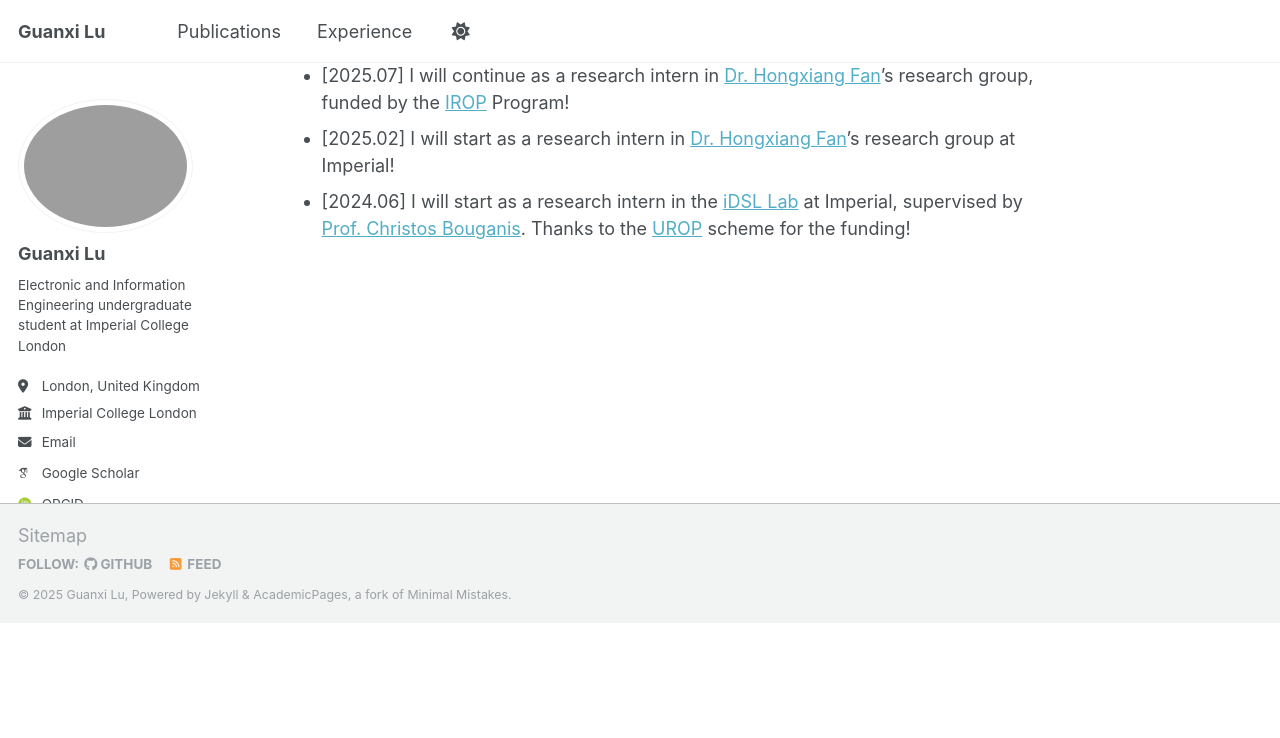
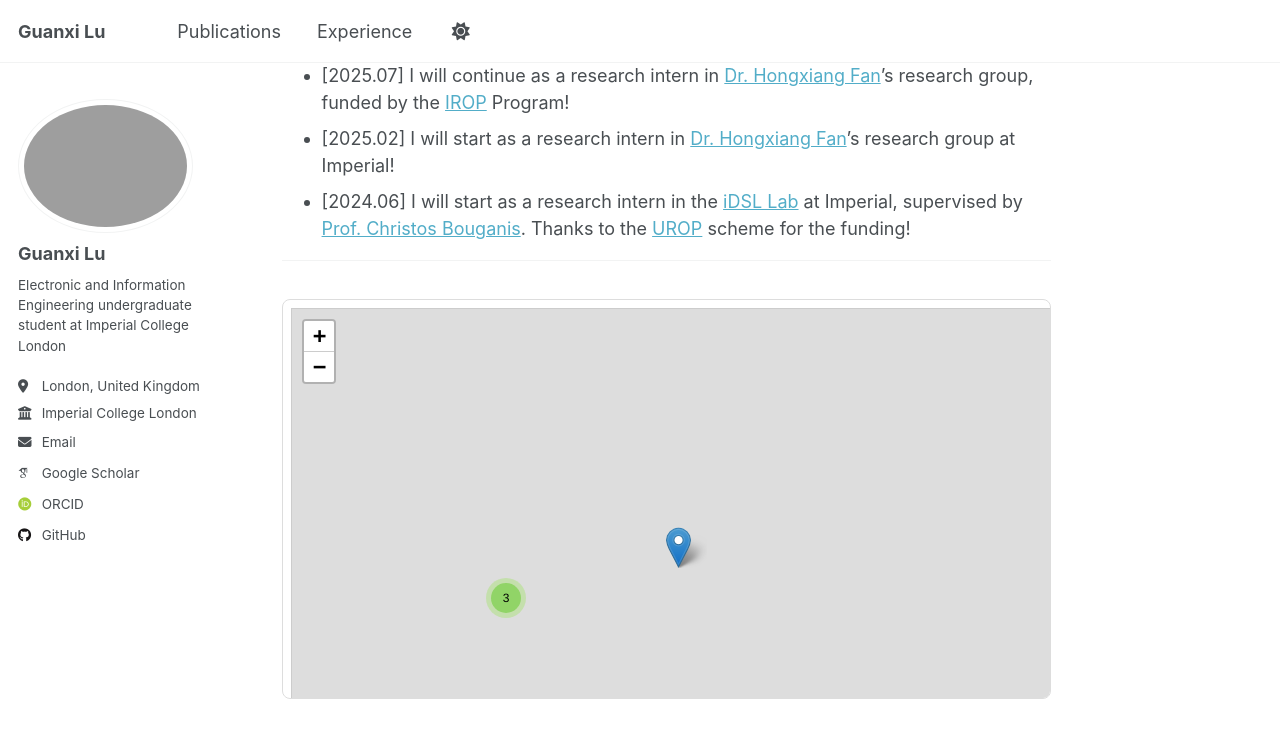
Before and after one commit to lgxi24/lgxi24.github.io, a Jekyll site: the page built from _pages/about.md, in a window 1280 px wide and 900 px high, scrolled down 544 px. Shown: the top 738 px of the window. Built offline with Jekyll 4.4.1, drawn with Linux system fonts in a browser that asks for light colours; nearby versions of some CDN libraries; emoji names are drawn with the system emoji font; some web fonts are replaced; a script that is not in the unit is left out; before the commit the page ends 1167 px from its top, so only the background shows below that.

Commit message:
Simplify interactive map display at bottom of about page

```diff
--- a/_pages/about.md
+++ b/_pages/about.md
@@ -23,3 +23,7 @@ You can check out [Experiences](/cv/) to see some of my experiences.
 - [2025.07] I will continue as a research intern in [Dr. Hongxiang Fan](https://os-hxfan.github.io/)'s research group, funded by the [IROP](https://www.imperial.ac.uk/students/global-opportunities/ug/summerresearchplacements/) Program!
 - [2025.02] I will start as a research intern in [Dr. Hongxiang Fan](https://os-hxfan.github.io/)'s research group at Imperial!
 - [2024.06] I will start as a research intern in the [iDSL Lab](https://www.imperial.ac.uk/intelligent-digital-systems/) at Imperial, supervised by [Prof. Christos Bouganis](https://profiles.imperial.ac.uk/christos-savvas.bouganis). Thanks to the [UROP](https://www.imperial.ac.uk/urop) scheme for the funding!
+
+---
+
+<iframe src="/talkmap/map.html" height="400" width="100%" style="border:1px solid #ddd; border-radius: 8px; margin-top: 20px;"></iframe>
```
